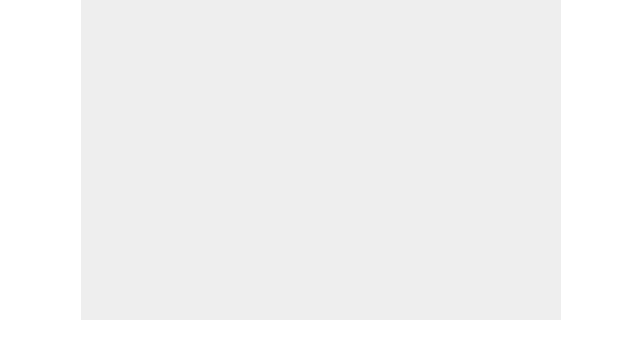
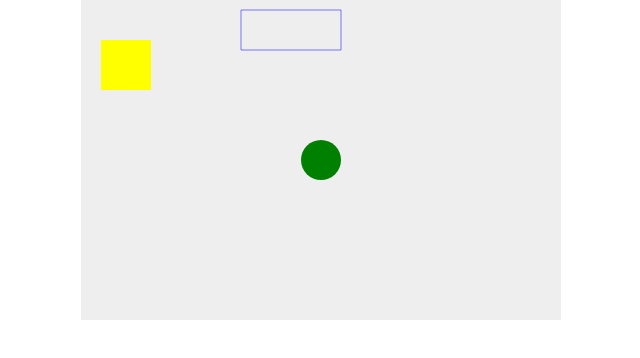
Before and after one commit to dawidczopek/2dbreakoutgame, a plain HTML site: page index.html in a window 1280 px wide. Shown: the whole page, without its empty margins (319-959 px from the left). Drawn offline with Linux system fonts and the light colour scheme.

Commit message:
Next work for 2d breakoutgame

```diff
--- a/index.html
+++ b/index.html
@@ -19,8 +19,25 @@
     <canvas id="dcCanvas" width="480" height="320"></canvas>
 
     <script>
-        var canvas = document.getElementById(dcCanvas);
+        var canvas = document.getElementById("dcCanvas");
+        var ctx = canvas.getContext("2d");
+        ctx.beginPath();
+        ctx.rect(20, 40, 50, 50);
+        ctx.fillStyle = "#FF0";
+        ctx.fill();
+        ctx.closePath();
 
+        ctx.beginPath();
+        ctx.arc(240, 160, 20, 0 , Math.PI*2, false);
+        ctx.fillStyle = 'green';
+        ctx.fill();
+        ctx.closePath();
+
+        ctx.beginPath();
+        ctx.rect(160, 10, 100, 40);
+        ctx.strokeStyle = "rgba(0, 0, 255, 0.5)";
+        ctx.stroke();
+        ctx.closePath();
     </script>
 </body>
 </html>
```
